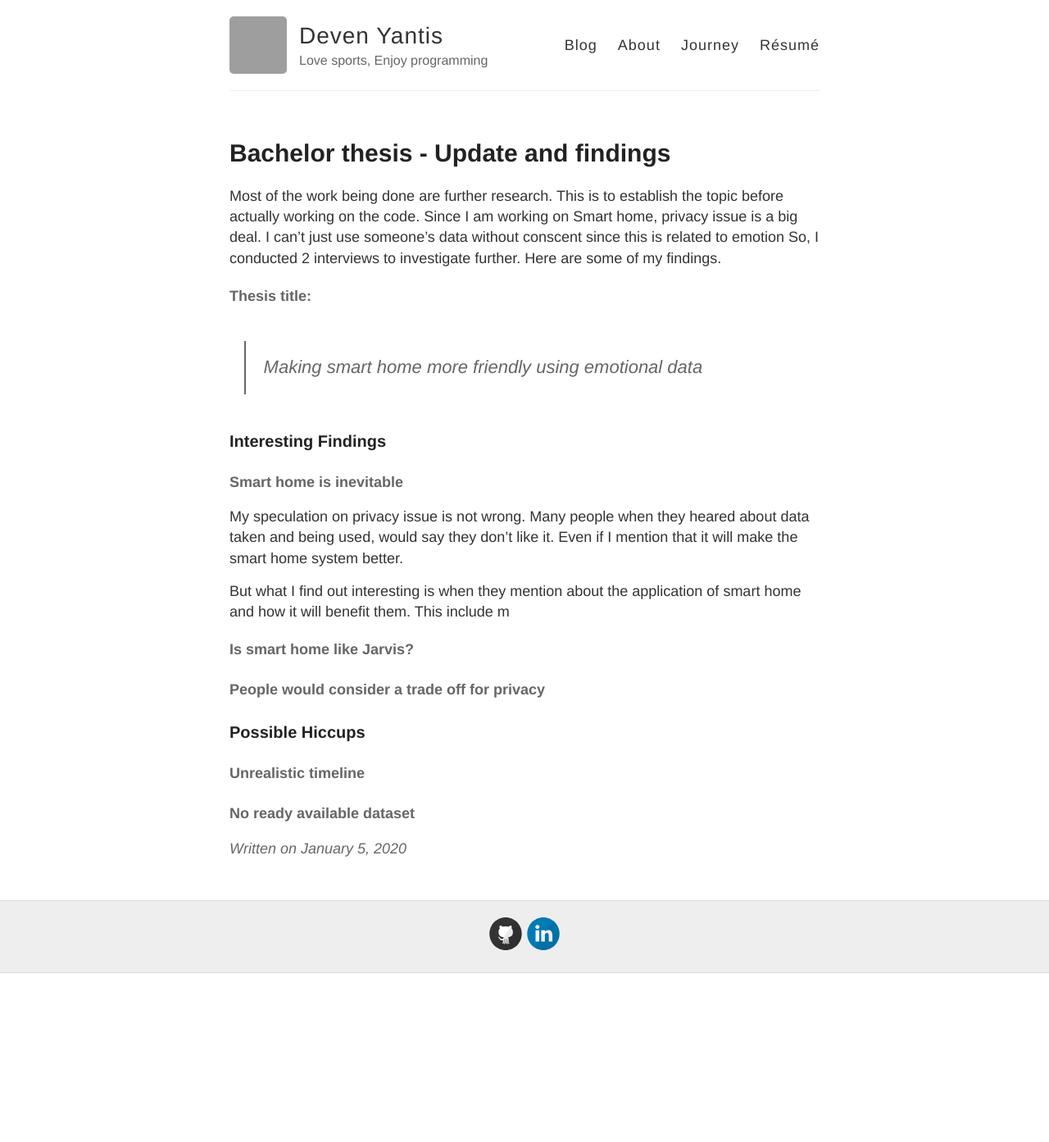
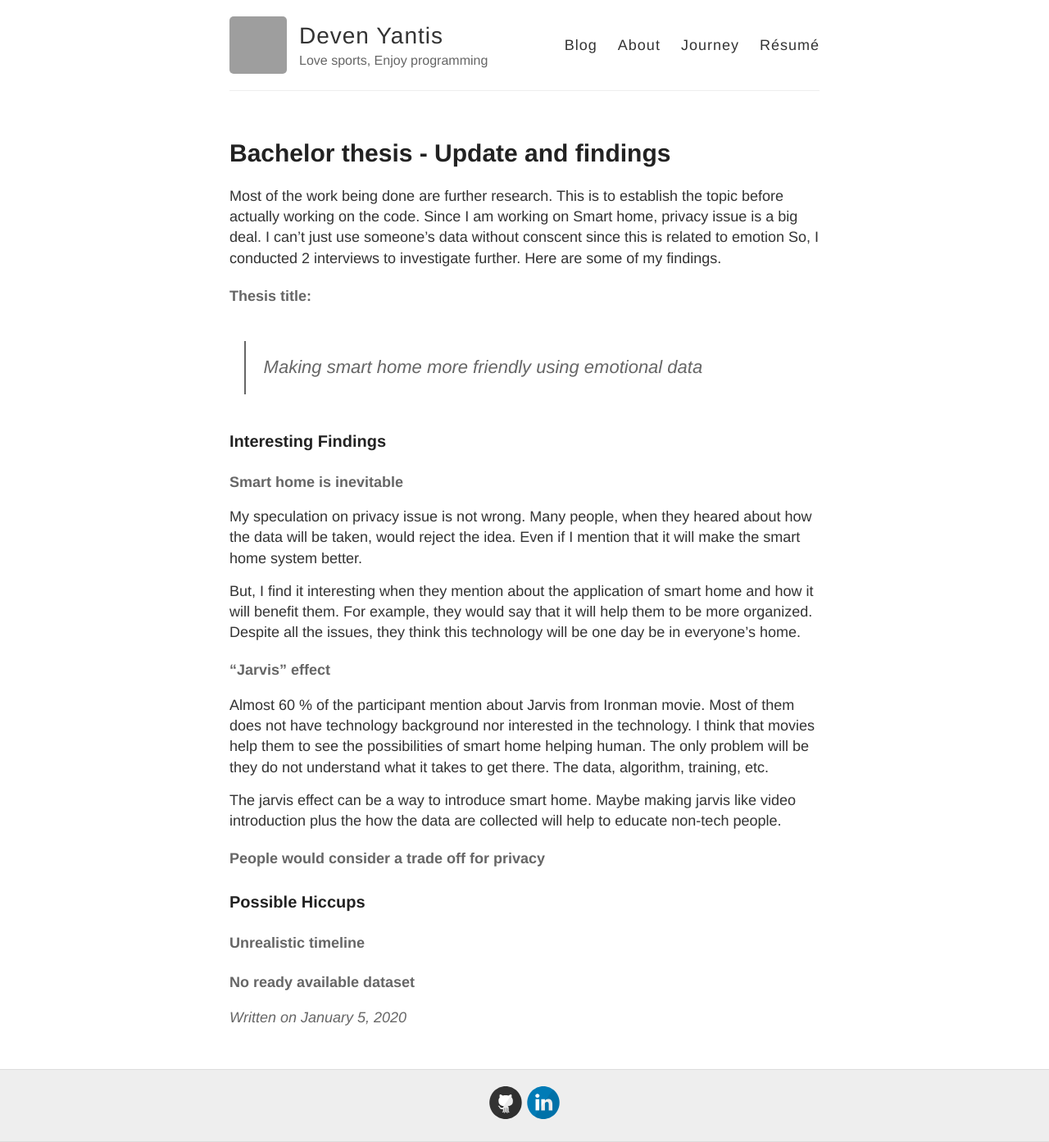
Before and after one commit to devennn/devennn.github.io, a Jekyll site: the page built from _posts/2020-01-05-bachelor-theis-findings-and-update.md, in a window 1280 px wide. Shown: the whole page at 82% size. Built offline with Jekyll 4.4.1, drawn with Linux system fonts in a browser that asks for light colours; before the commit the page ends 1187 px from its top, so only the background shows below that; grey boxes are pictures that could not be loaded.

Commit message:
Update 2020-01-05-bachelor-theis-findings-and-update.md

```diff
--- a/_posts/2020-01-05-bachelor-theis-findings-and-update.md
+++ b/_posts/2020-01-05-bachelor-theis-findings-and-update.md
@@ -12,11 +12,15 @@ Most of the work being done are further research. This is to establish the topic
 
 #### Smart home is inevitable
 
-My speculation on privacy issue is not wrong. Many people when they heared about data taken and being used, would say they don't like it. Even if I mention that it will make the smart home system better.
+My speculation on privacy issue is not wrong. Many people, when they heared about how the data will be taken, would reject the idea. Even if I mention that it will make the smart home system better.
 
-But what I find out interesting is when they mention about the application of smart home and how it will benefit them. This include m
+But, I find it interesting when they mention about the application of smart home and how it will benefit them. For example, they would say that it will help them to be more organized. Despite all the issues, they think this technology will be one day be in everyone's home.
 
-#### Is smart home like Jarvis?
+#### "Jarvis" effect
+
+Almost 60 % of the participant mention about Jarvis from Ironman movie. Most of them does not have technology background nor interested in the technology. I think that movies help them to see the possibilities of smart home helping human. The only problem will be they do not understand what it takes to get there. The data, algorithm, training, etc.
+
+The jarvis effect can be a way to introduce smart home. Maybe making jarvis like video introduction plus the how the data are collected will help to educate non-tech people.
 
 #### People would consider a trade off for privacy
 
```
